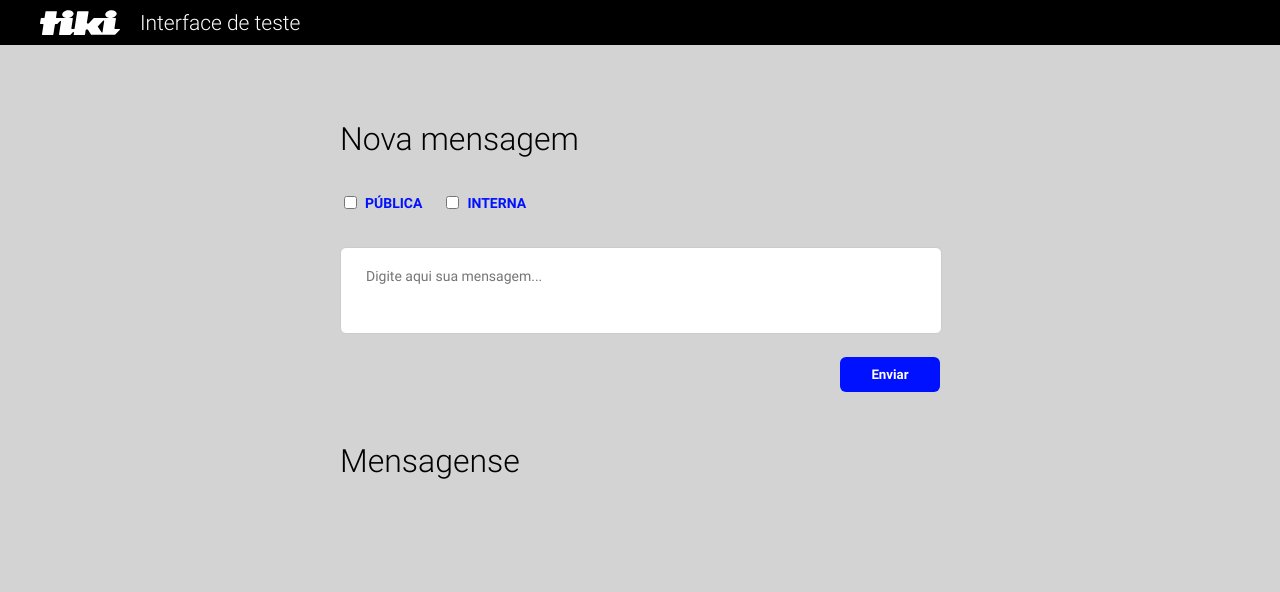
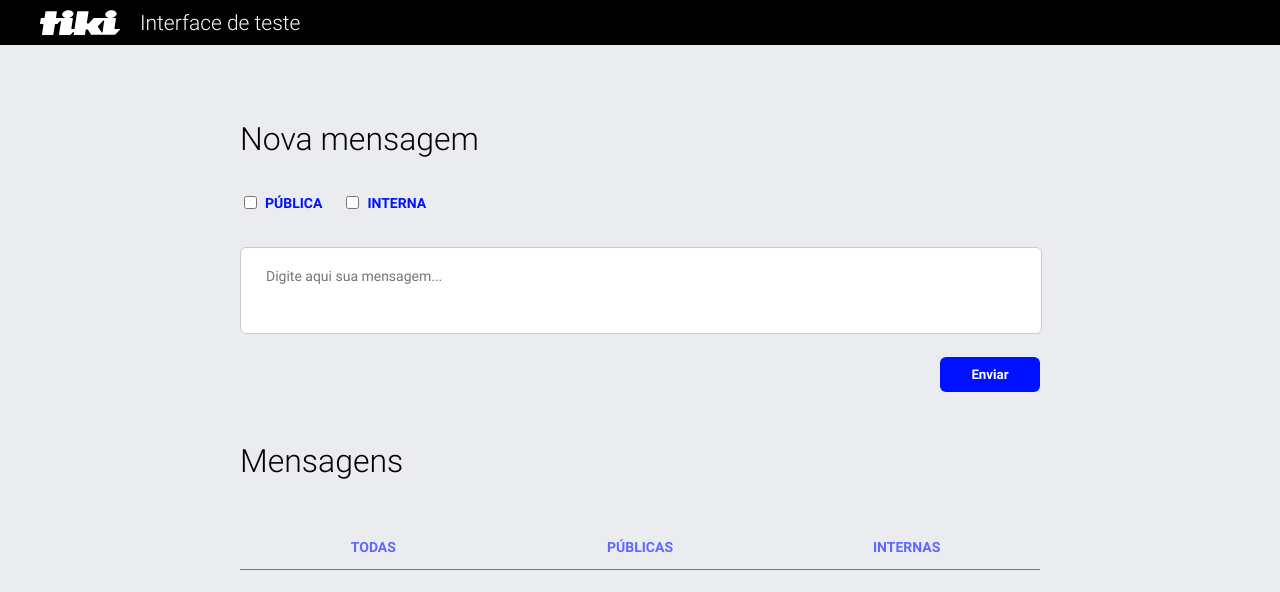
Before and after one commit to VitorLivi/Mural-de-Recados, a React (Create React App) app in the folder client/: page /Messages in a window 1280 px wide. Shown: the top 592 px of the page. Built offline with nearby package versions, Linux system fonts and the light colour scheme.

Commit message:
Created MessagesNavigation component

```diff
--- /dev/null
+++ b/client/src/interfaces/MessagesNavigation/MessagesNavigationItem/index.js
@@ -0,0 +1,29 @@
+import React from 'react'
+import PropTypes from 'prop-types'
+
+import { MessagesNavigationItemLayout } from './style'
+
+function MessagesNavigationItem (props) {
+  const onClick = () => {
+    const { onClick } = props
+
+    if (onClick) {
+      onClick(props.index)
+    }
+  }
+
+  return (
+    <MessagesNavigationItemLayout disabled={props.disabled} onClick={onClick}>
+      <nav-item>{props.value}</nav-item>
+    </MessagesNavigationItemLayout>
+  )
+}
+
+MessagesNavigationItem.propTypes = {
+  value: PropTypes.string,
+  onClick: PropTypes.func,
+  disabled: PropTypes.bool,
+  index: PropTypes.number
+}
+
+export default MessagesNavigationItem
--- /dev/null
+++ b/client/src/interfaces/MessagesNavigation/MessagesNavigationItem/style.js
@@ -0,0 +1,26 @@
+
+import styled from 'styled-components'
+
+export const MessagesNavigationItemLayout = styled.nav`
+  flex: 1;
+  height: 45px;
+  box-sizing: border-box;
+  -moz-box-sizing: border-box;
+  -webkit-box-sizing: border-box;
+  border-bottom: ${props => props.disabled ? 'solid 1px #5D68FF' : 'solid 5px #0011FF'};
+  position: relative;
+  cursor: pointer;
+  user-select: none;
+  transition: 0.3s;
+
+  nav-item {
+    position: absolute;
+    font-family: RobotoBold;
+    font-size: 14px;
+    color: ${props => props.disabled ? '#5D68FF' : '#0011FF'};
+    left: 50%;
+    top: 50%;
+    transform: translate(-50%, -50%);
+  }
+
+`
--- /dev/null
+++ b/client/src/interfaces/MessagesNavigation/index.js
@@ -0,0 +1,67 @@
+import React, { useState } from 'react'
+import PropTypes from 'prop-types'
+
+import MessagesNavigationItem from './MessagesNavigationItem'
+
+import { MessagesNavigationLayout } from './style'
+
+function MessagesNavigation (props) {
+  const [items, setItems] = useState(mapItems())
+
+  function mapItems () {
+    const mappedItems = []
+
+    props.items.forEach((v, k) => {
+      mappedItems[k] = {
+        value: v,
+        selected: false
+      }
+    })
+
+    return mappedItems
+  }
+
+  const deselectItems = () => {
+    for (let i = 0; i < items.length; i++) {
+      if (items[i].selected) {
+        items[i].selected = false
+      }
+    }
+  }
+
+  const onClickItem = (key) => {
+    deselectItems()
+
+    items[key].selected = true
+    setItems([...items])
+  }
+
+  function getItems () {
+    if (items && items.length) {
+      return (
+        <React.Fragment>
+          {items.map((e, i) => (
+            <MessagesNavigationItem onClick={onClickItem}
+              key={i}
+              index={i}
+              disabled={!e.selected}
+              value={e.value}
+            />
+          ))}
+        </React.Fragment>
+      )
+    }
+  }
+
+  return (
+    <MessagesNavigationLayout>
+      {getItems()}
+    </MessagesNavigationLayout>
+  )
+}
+
+MessagesNavigation.propTypes = {
+  items: PropTypes.array.isRequired
+}
+
+export default MessagesNavigation
--- /dev/null
+++ b/client/src/interfaces/MessagesNavigation/style.js
@@ -0,0 +1,7 @@
+import styled from 'styled-components'
+
+export const MessagesNavigationLayout = styled.div`
+  display: flex;
+  flex-direction: row;
+  width: 100%;
+`
--- a/client/src/pages/messages/index.js
+++ b/client/src/pages/messages/index.js
@@ -2,15 +2,21 @@ import React, { useState } from 'react'
 import Button from '../../Components/Button'
 import Option from '../../Components/Option'
 import Textarea from '../../Components/Textarea'
+import MessagesNavigation from '../../Interfaces/MessagesNavigation'
 import Navbar from '../../Interfaces/Navbar'
 
-import { MessageContainer, MessagesSection, MessagesSectionTitle, Options, TextAreaWrapper, ButtonWrapper } from './style'
+import { MessageContainer, MessagesSection, MessagesSectionTitle, Options, TextAreaWrapper, ButtonWrapper, MessagesNavigationWrapper } from './style'
 
 function Messages () {
   const [textArea, setTextArea] = useState('')
 
+  const navigationItems = [
+    'TODAS',
+    'PÚBLICAS',
+    'INTERNAS'
+  ]
+
   return (
-
     <div>
       <Navbar/>
       <MessageContainer>
@@ -34,8 +40,11 @@ function Messages () {
           </MessagesSection>
           <MessagesSection>
             <MessagesSectionTitle>
-              Mensagense
+              Mensagens
             </MessagesSectionTitle>
+            <MessagesNavigationWrapper>
+              <MessagesNavigation items={navigationItems} />
+            </MessagesNavigationWrapper>
           </MessagesSection>
       </MessageContainer>
     </div>
--- a/client/src/pages/messages/style.js
+++ b/client/src/pages/messages/style.js
@@ -30,7 +30,11 @@ export const MessagesSectionTitle = styled.text`
 `
 
 export const MessagesSection = styled.section`
-  width: 600px;
+  width: 800px;
+`
+
+export const MessagesNavigationWrapper = styled.div`
+  margin-top: 45px;
 `
 
 export const ButtonWrapper = styled.div`
--- a/client/src/routes.js
+++ b/client/src/routes.js
@@ -2,8 +2,8 @@ import React from 'react'
 
 import { BrowserRouter, Route, Switch } from 'react-router-dom'
 
-import Login from './Pages/login'
-import Messages from './Pages/messages'
+import Login from './Pages/Login'
+import Messages from './Pages/Messages'
 
 const Routes = () => {
   return (
--- a/client/src/style/global.css
+++ b/client/src/style/global.css
@@ -2,7 +2,7 @@ body {
   margin: 0;
   padding: 0;
   font-family: 'Roboto', sans-serif;
-  background-color: lightgray;
+  background-color: #EBECF0;
 }
 
 @font-face {
```
